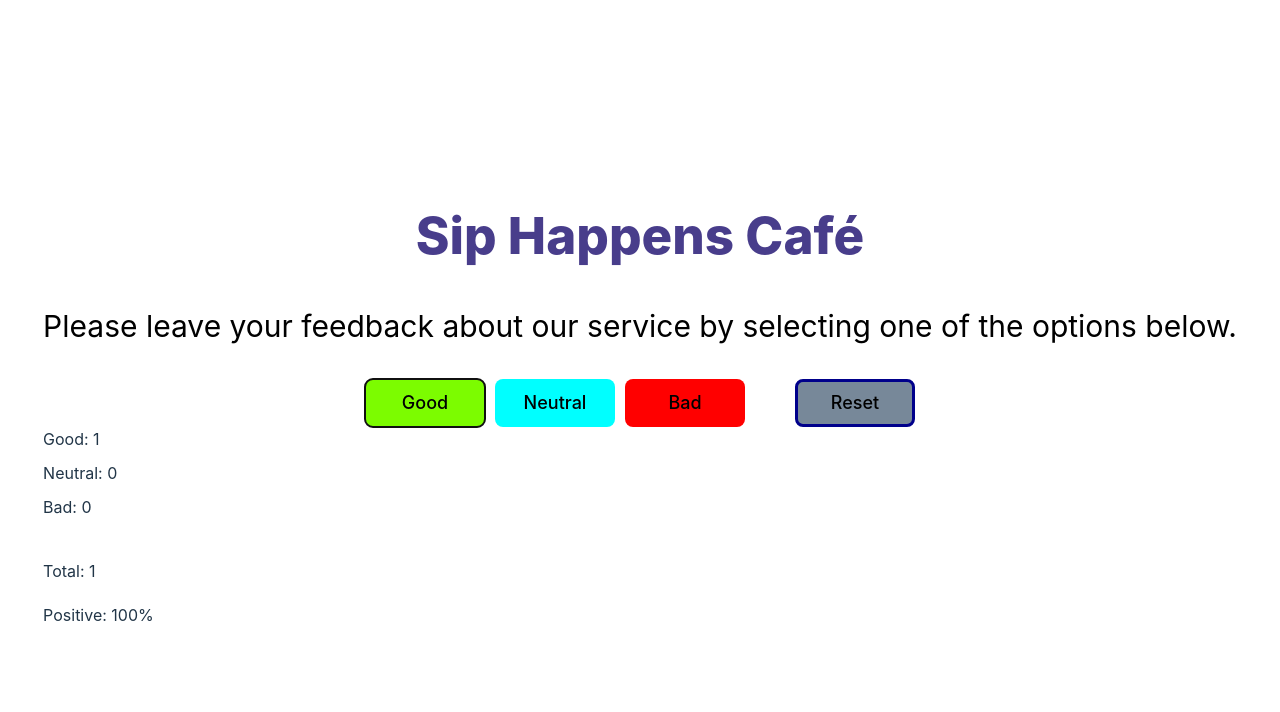
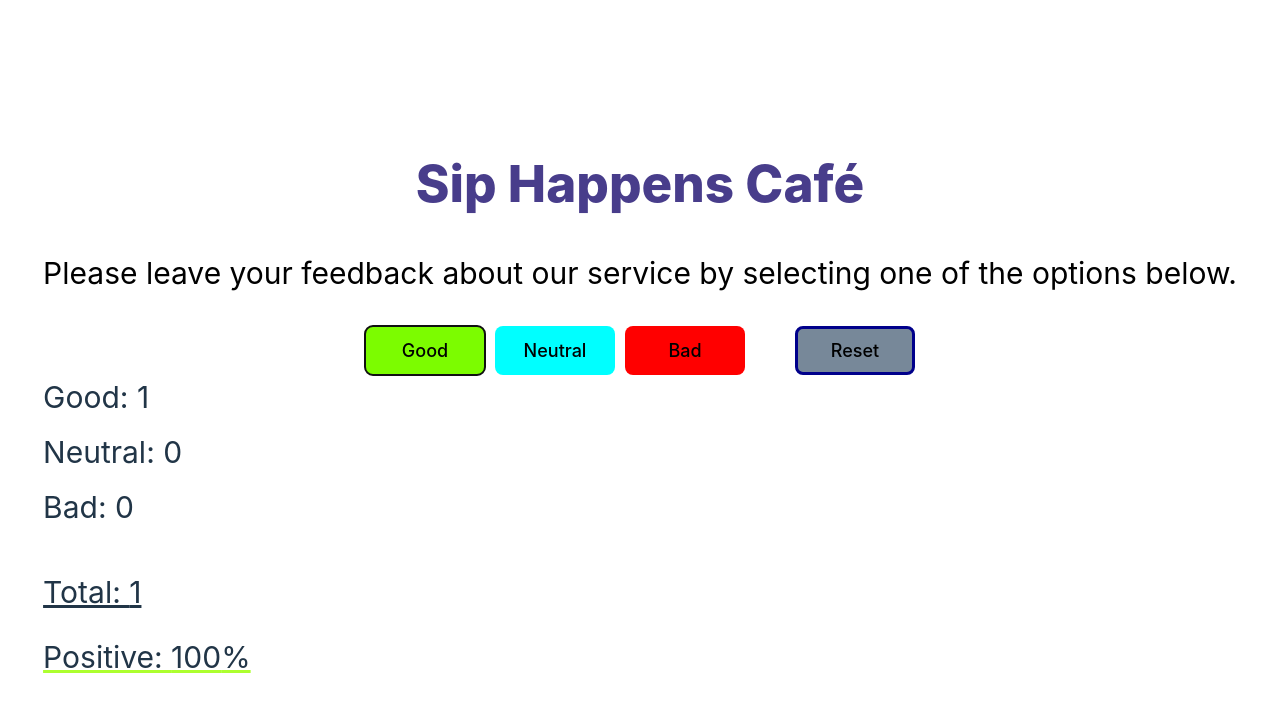
Before and after one commit to NatVladyslav/goit-react-hw-02, a React (Vite) app: page / in a window 1280 px wide. Both pictures are taken after a click on the button "Good". Shown: the top 712 px of the page. Built offline with nearby package versions, Linux system fonts and the light colour scheme.

Commit message:
Fix color of message

```diff
--- a/src/components/Feedback/Feedback.jsx
+++ b/src/components/Feedback/Feedback.jsx
@@ -6,8 +6,8 @@ const Feedback = ({feedback, total, posPercent}) => {
           <p>Good: {good}</p>
           <p>Neutral: {neutral}</p>
           <p>Bad: {bad}</p>
-          <p>Total: {total}</p>
-          <p>Positive: {total === 0 ? 0 : posPercent}%</p>
+          <p className={css.total}>Total: {total}</p>
+          <p className={css.positive}>Positive: {total === 0 ? 0 : posPercent}%</p>
     </div>
   )
 }
--- a/src/components/Feedback/Feedback.module.css
+++ b/src/components/Feedback/Feedback.module.css
@@ -5,12 +5,16 @@
     gap: 10px;
 }
 p{
+    font-size: 30px;
+    font-weight: 400;
     padding: 0;
     margin: 0;
 }
-p:nth-last-child(2){
+.total{
 margin-top: 30px;
+text-decoration: underline;
 }
-p:last-child{
+.positive{
     margin-top: 10px;
+    text-decoration: underline greenyellow;
 }
```
